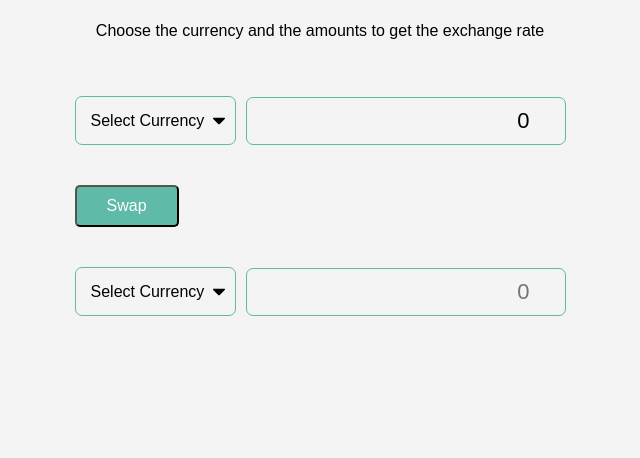
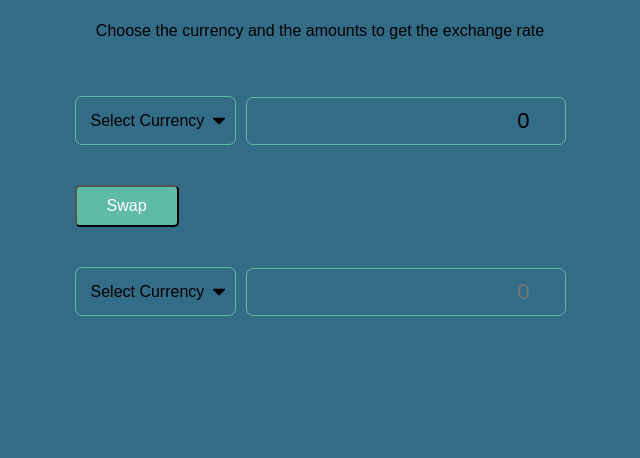
Before and after one commit to dejiayodeji/exchange-rate, a plain HTML site: page index.html in a window 1280 px wide. Shown: the part 342-800 px from the top of the page, without its empty margins (320-960 px from the left). Drawn offline with Linux system fonts and the light colour scheme; no server answers.

Commit message:
Update style.css

```diff
--- a/style.css
+++ b/style.css
@@ -7,7 +7,7 @@
 }
 
 body {
-  background-color: #f4f4f4;
+  background-color: #336c86;
   font-family: Arial, Helvetica, sans-serif;
   display: flex;
   flex-direction: column;
```
